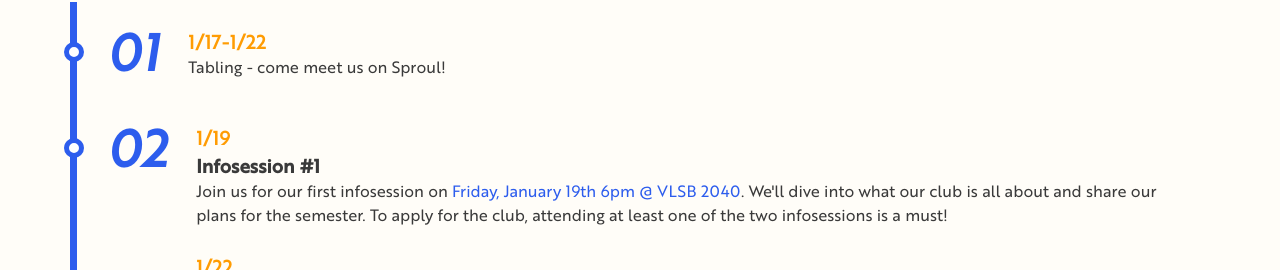
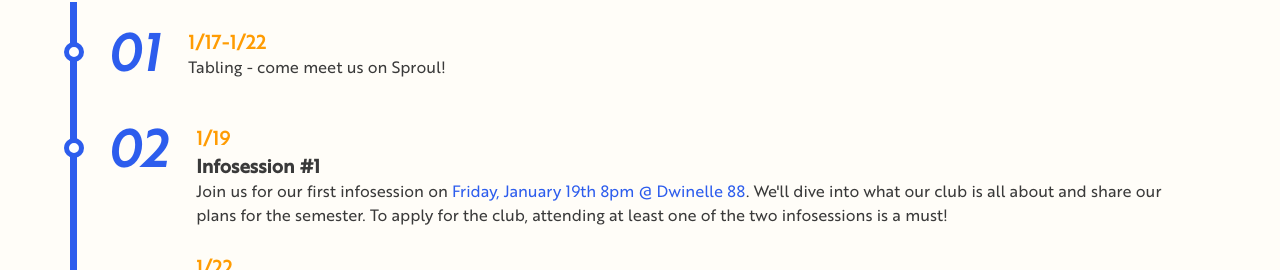
Before and after one commit to openprojectberkeley/frontend, a React (Create React App) app: page /apply in a window 1280 px wide. Shown: the part 873-1143 px from the top of the page. Built offline with nearby package versions, Linux system fonts and the light colour scheme.

Commit message:
changed infosession 1 date

```diff
--- a/src/components/Apply.js
+++ b/src/components/Apply.js
@@ -156,7 +156,7 @@ export default function Apply() {
                         <div className={styles.content}>
                           <h3 className={styles.date}>1/19</h3>
                           <h3 className={styles.subtitle}>Infosession #1</h3>
-                          <p className={styles.information}>Join us for our first infosession on <span className={styles.blue}>Friday, January 19th 6pm @ VLSB 2040</span>. We'll dive into what our club is all about and share our plans for the semester. To apply for the club, attending at least one of the two infosessions is a must!</p>
+                          <p className={styles.information}>Join us for our first infosession on <span className={styles.blue}>Friday, January 19th 8pm @ Dwinelle 88</span>. We'll dive into what our club is all about and share our plans for the semester. To apply for the club, attending at least one of the two infosessions is a must!</p>
                         </div>
                         <div className={styles.content}>
                           <h3 className={styles.date}>1/22</h3>
```
